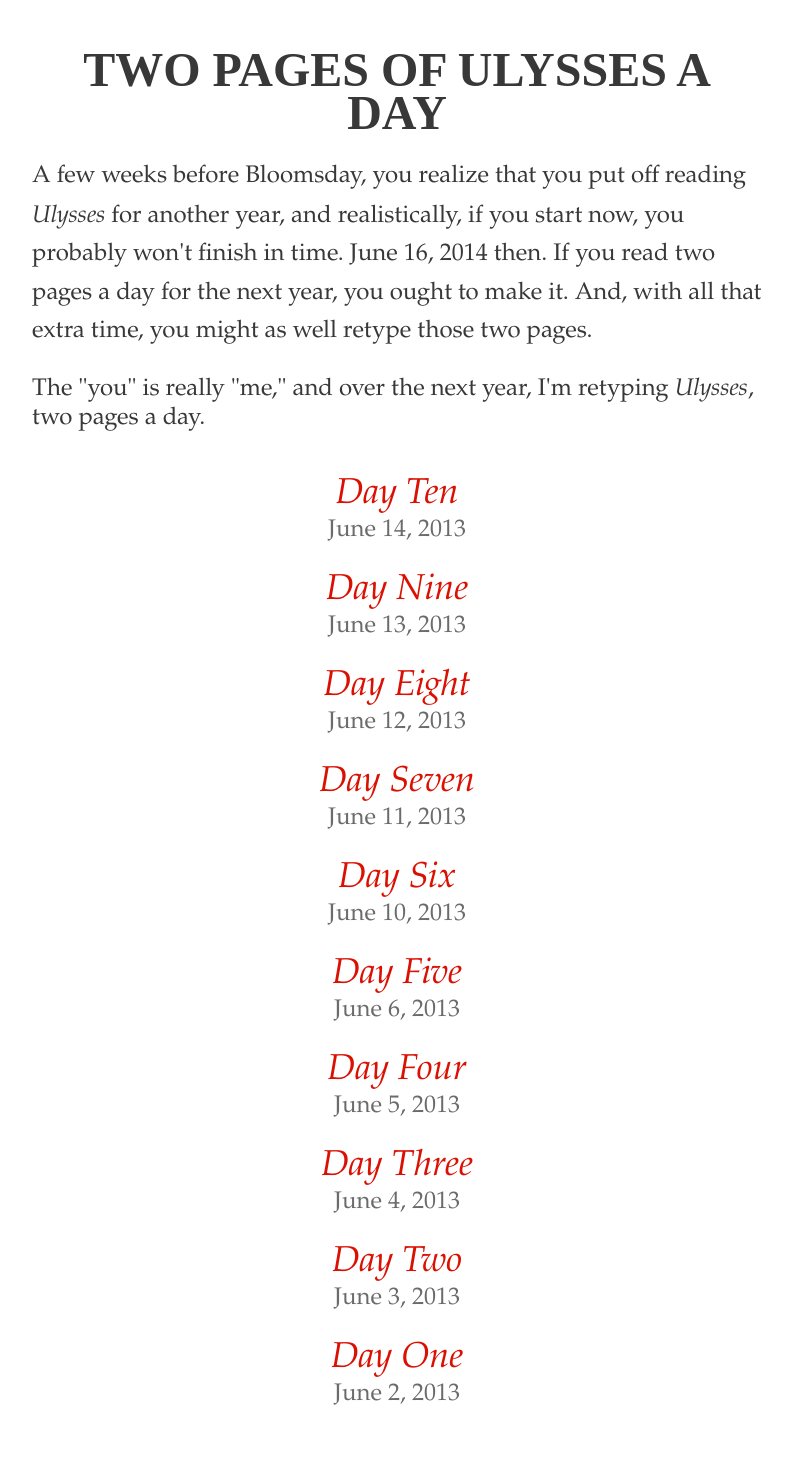
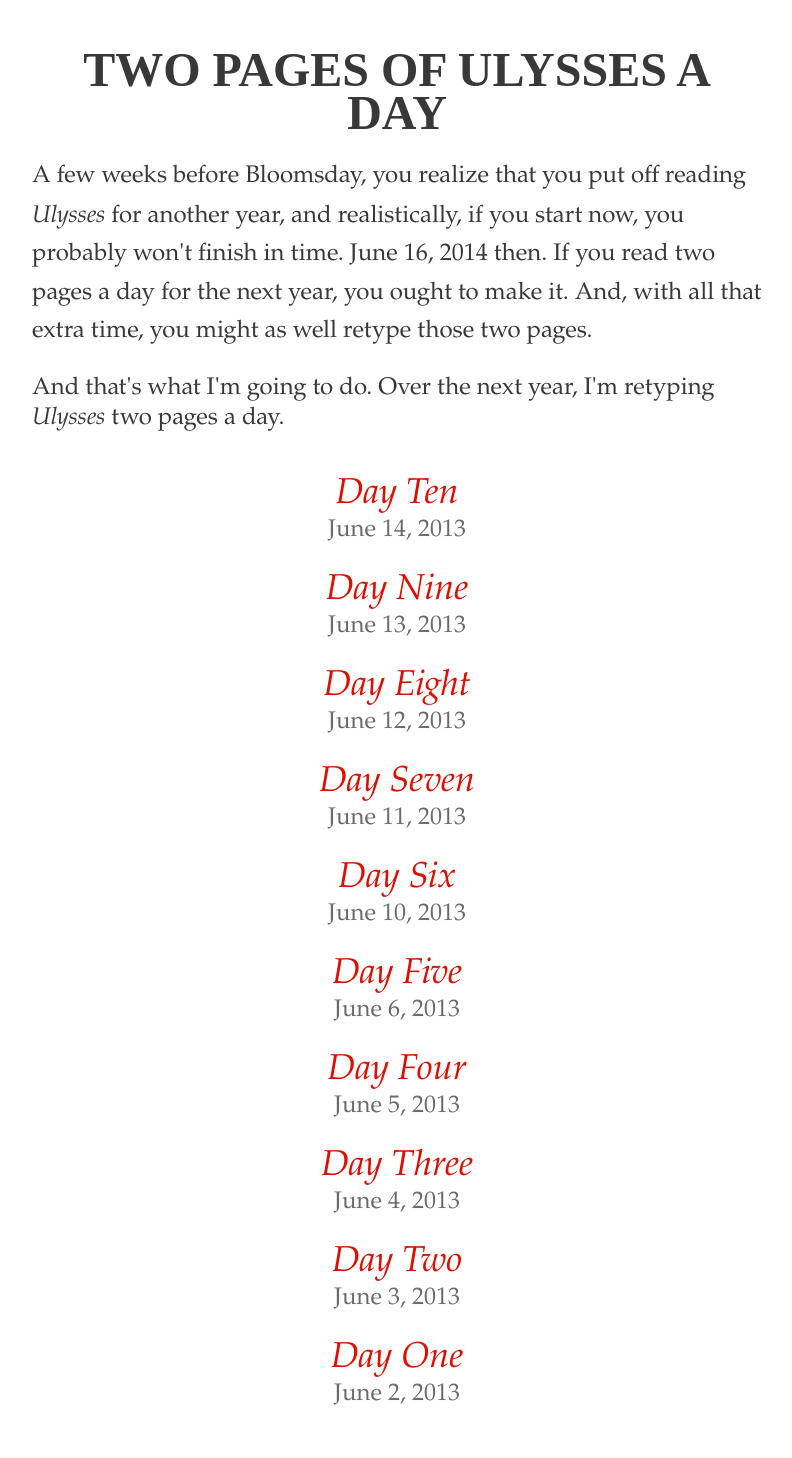
Before and after one commit to adregan/ulysses, a Jekyll site: the page built from index.html, in a window 1280 px wide. Shown: the whole page, without its empty margins (243-1035 px from the left). Built offline with Jekyll 4.4.1, drawn with Linux system fonts in a browser that asks for light colours.

Commit message:
Update index.html

```diff
--- a/index.html
+++ b/index.html
@@ -8,7 +8,7 @@
 </header>
 <p class="readable">A few weeks before Bloomsday, you realize that you put off reading <em>Ulysses</em> for another year, and realistically, if you start now, you probably won't finish in time. June 16, 2014 then. If you read two pages a day for the next year, you ought to make it. And, with all that extra time, you might as well retype those two pages.</p>
 
-<p>The "you" is really "me," and over the next year, I'm retyping <em>Ulysses</em>, two pages a day.</p>
+<p>And that's what I'm going to do. Over the next year, I'm retyping <em>Ulysses</em> two pages a day.</p>
   <dl class="posts">
     {% for post in site.posts %}
       <dt><a href="{{ post.url }}">{{ post.title }}</a></dt><dd>{{ post.date | date: "%B %e, %Y" }}</dd>
```
